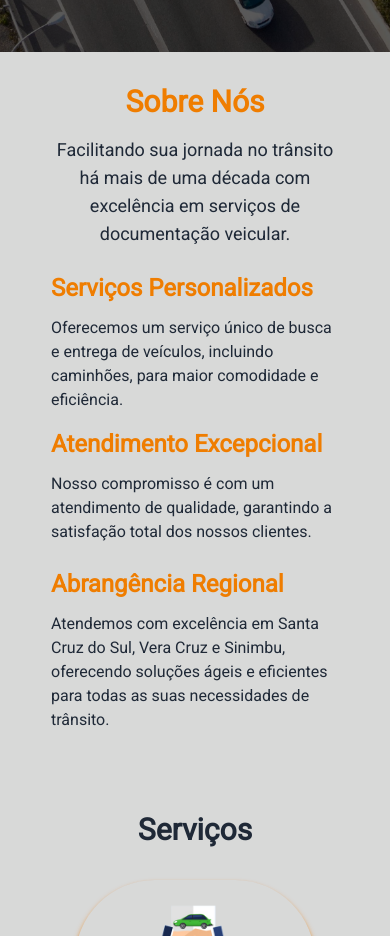
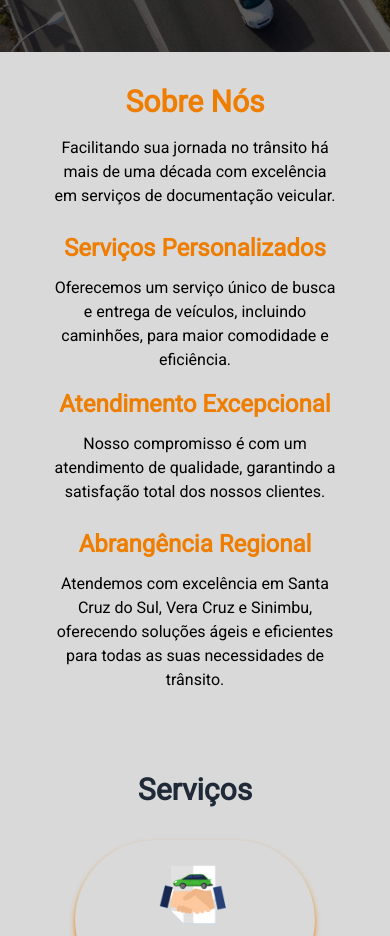
Before and after one commit to PalomaWink/Despachante_visao, a Next.js app: page / in a window 390 px wide. Shown: the part 840-1776 px from the top of the page. Built offline with nearby package versions, Linux system fonts and the light colour scheme.

Commit message:
style: Organizando responsividade de sobre

```diff
--- a/src/app/sobre/page.tsx
+++ b/src/app/sobre/page.tsx
@@ -3,17 +3,17 @@ export default function Sobre() {
   return (
     <div id="sobre" className="container mx-auto px-4 py-8 flex flex-col justify-center items-center">
       <h1 className="text-3xl font-bold text-center mb-4 text-laranja-claro">Sobre Nós</h1>
-      <p className="text-lg text-center mb-6">Facilitando sua jornada no trânsito há mais de uma década com excelência em serviços de documentação veicular.</p>
-      <div className="flex flex-col md:flex-row justify-center items-center gap-6">
+      <p className="text-lg text-center mb-6 text-black xs-custom:text-base">Facilitando sua jornada no trânsito há mais de uma década com excelência em serviços de documentação veicular.</p>
+      <div className="flex flex-col md:flex-row justify-center items-center gap-6 xs-custom:text-center">
         <div className="md:w-1/2">
           <h2 className="text-2xl font-semibold mb-3 text-laranja-claro">Serviços Personalizados</h2>
-          <p className="mb-4">Oferecemos um serviço único de busca e entrega de veículos, incluindo caminhões, para maior comodidade e eficiência.</p>
+          <p className="mb-4 text-black xs-custom:text-base text-lg">Oferecemos um serviço único de busca e entrega de veículos, incluindo caminhões, para maior comodidade e eficiência.</p>
           <h2 className="text-2xl font-semibold mb-3 text-laranja-claro">Atendimento Excepcional</h2>
-          <p>Nosso compromisso é com um atendimento de qualidade, garantindo a satisfação total dos nossos clientes.</p>
+          <p className="text-black text-lg xs-custom:text-base">Nosso compromisso é com um atendimento de qualidade, garantindo a satisfação total dos nossos clientes.</p>
         </div>
         <div className="md:w-1/2">
           <h2 className="text-2xl font-semibold mb-3 text-laranja-claro">Abrangência Regional</h2>
-          <p>Atendemos com excelência em Santa Cruz do Sul, Vera Cruz e Sinimbu, oferecendo soluções ágeis e eficientes para todas as suas necessidades de trânsito.</p>
+          <p className="text-black text-lg xs-custom:text-base">Atendemos com excelência em Santa Cruz do Sul, Vera Cruz e Sinimbu, oferecendo soluções ágeis e eficientes para todas as suas necessidades de trânsito.</p>
         </div>
       </div>
     </div>
```
